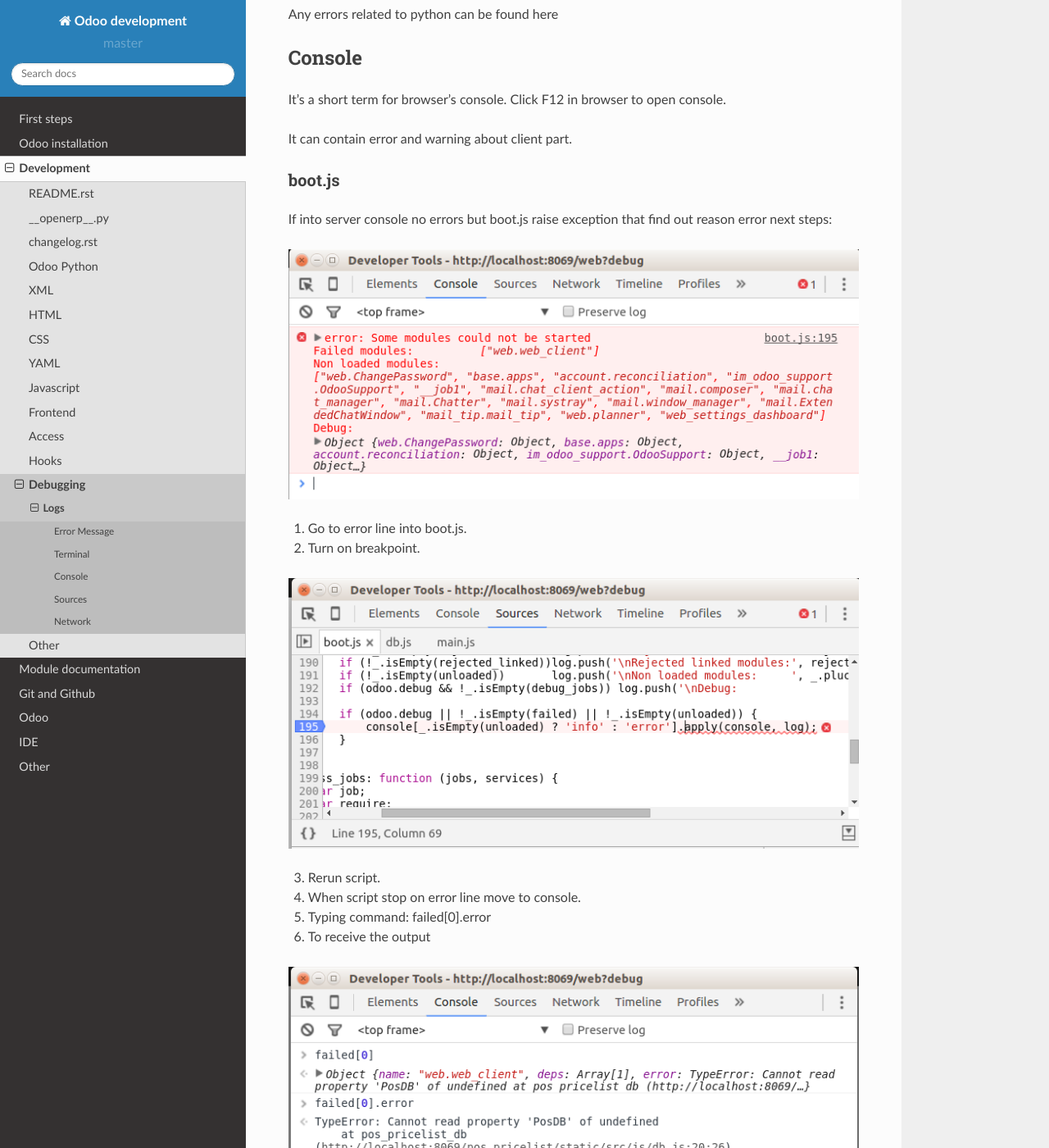
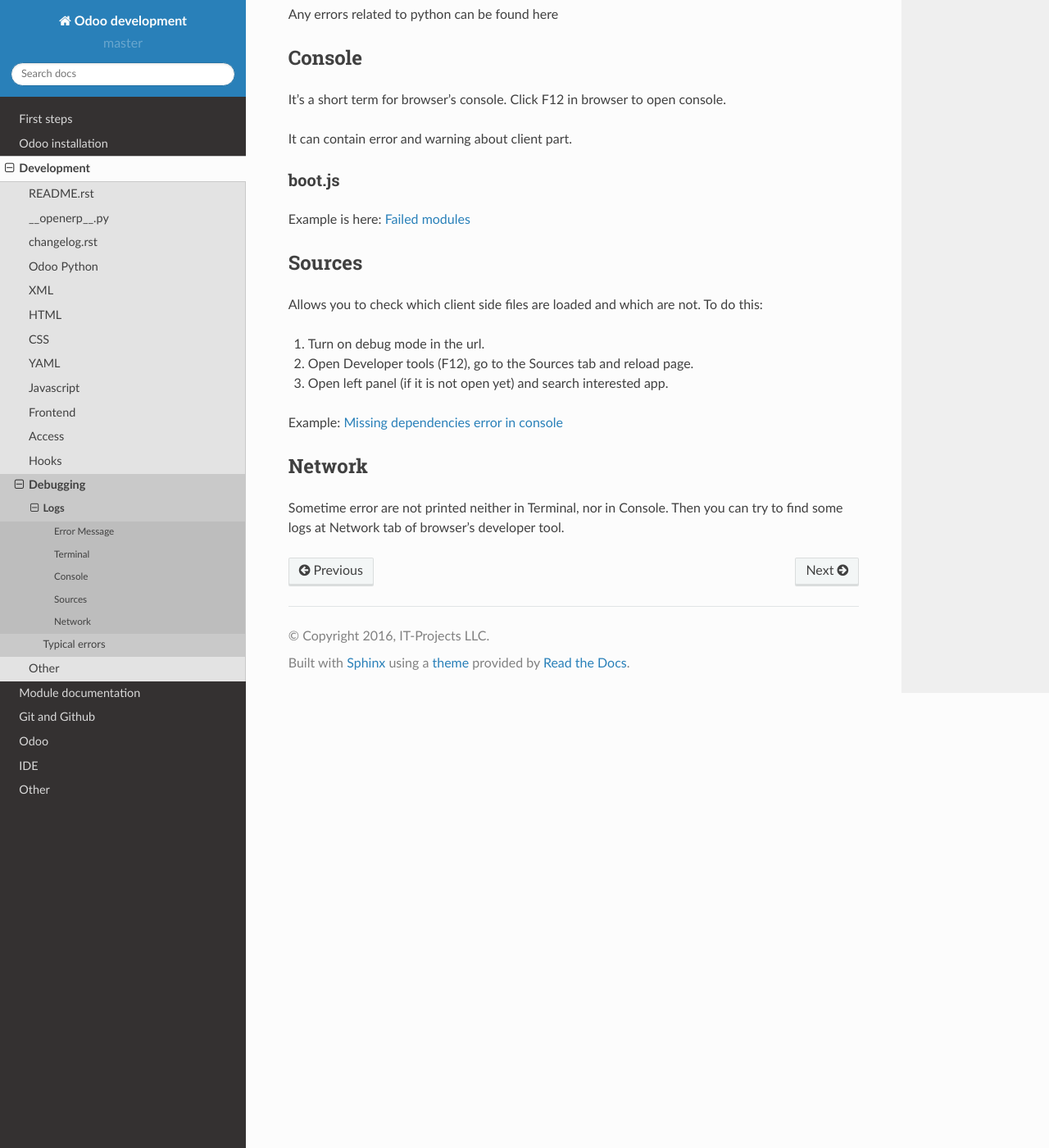
Before and after one commit to itpp-labs/odoo-development, a Sphinx documentation site: the page built from docs/dev/debug/logs.rst, in a window 1280 px wide and 1400 px high, scrolled down 650 px. Shown: the whole window at 82% size. Built offline with Sphinx 7.4.7 and the Read the Docs theme 2.0.0, drawn with Linux system fonts in a browser that asks for light colours; some of the changed text lies outside the part shown.

Commit message:
[REF] new section "Typical errors"

```diff
--- /dev/null
+++ b/docs/dev/debug/errors/index.rst
@@ -0,0 +1,8 @@
+Typical errors
+==============
+
+
+.. toctree::
+
+   failed-modules
+   missing-dependencies
--- a/docs/dev/debug/index.rst
+++ b/docs/dev/debug/index.rst
@@ -4,3 +4,4 @@
 .. toctree::
 
    logs
+   errors/index
--- a/docs/dev/debug/logs.rst
+++ b/docs/dev/debug/logs.rst
@@ -30,25 +30,7 @@
 boot.js
 ^^^^^^^
 
-If into server console no errors but boot.js raise exception that find out reason error next steps:
-
-.. image:: ../img/screenshots/boot_js/error.png
-
-1. Go to error line into boot.js.
-
-2. Turn on breakpoint.
-
-.. image:: ../img/screenshots/boot_js/breakpoint.png
-
-3. Rerun script.
-
-4. When script stop on error line move to console.
-
-5. Typing command: failed[0].error
-
-6. To receive the output
-
-.. image:: ../img/screenshots/boot_js/console.png
+Example is here:  :doc:`Failed modules <errors/failed-modules>`
 
 Sources
 -------
@@ -60,19 +42,8 @@
 
 3. Open left panel (if it is not open yet) and search interested app.
 
-For example, sometimes during page load displayed the error type:
+Example:  :doc:`Missing dependencies error in console <errors/missing-dependencies>`
 
-``Missing dependencies: [...]
-Non loaded modules: [...]``
-
-.. image:: ../../images/screenshots/sources_tab/error.png
-
-You can find out reason in the Developer Tool in the tab Sources as described above.
-
-.. image:: ../../images/screenshots/sources_tab/sources.png
-
-Likely you can not find files included in the Missing dependencies list.
-Then you need to check they are included in the view (.xml) files.
 
 Network
 -------
```
Also changed, not shown: docs/dev/debug/errors/failed-modules.rst (added, +23 -0 lines), docs/dev/debug/errors/missing-dependencies.rst (added, +16 -0 lines).
